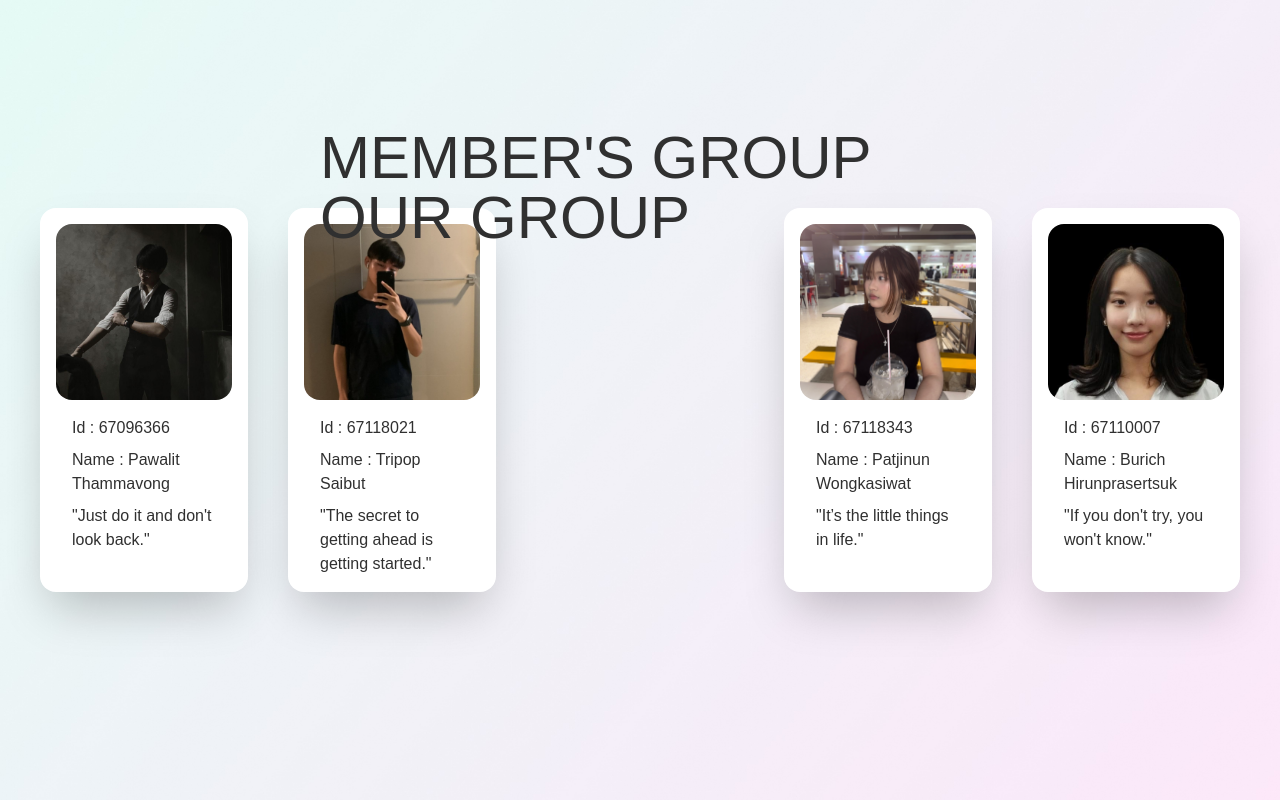
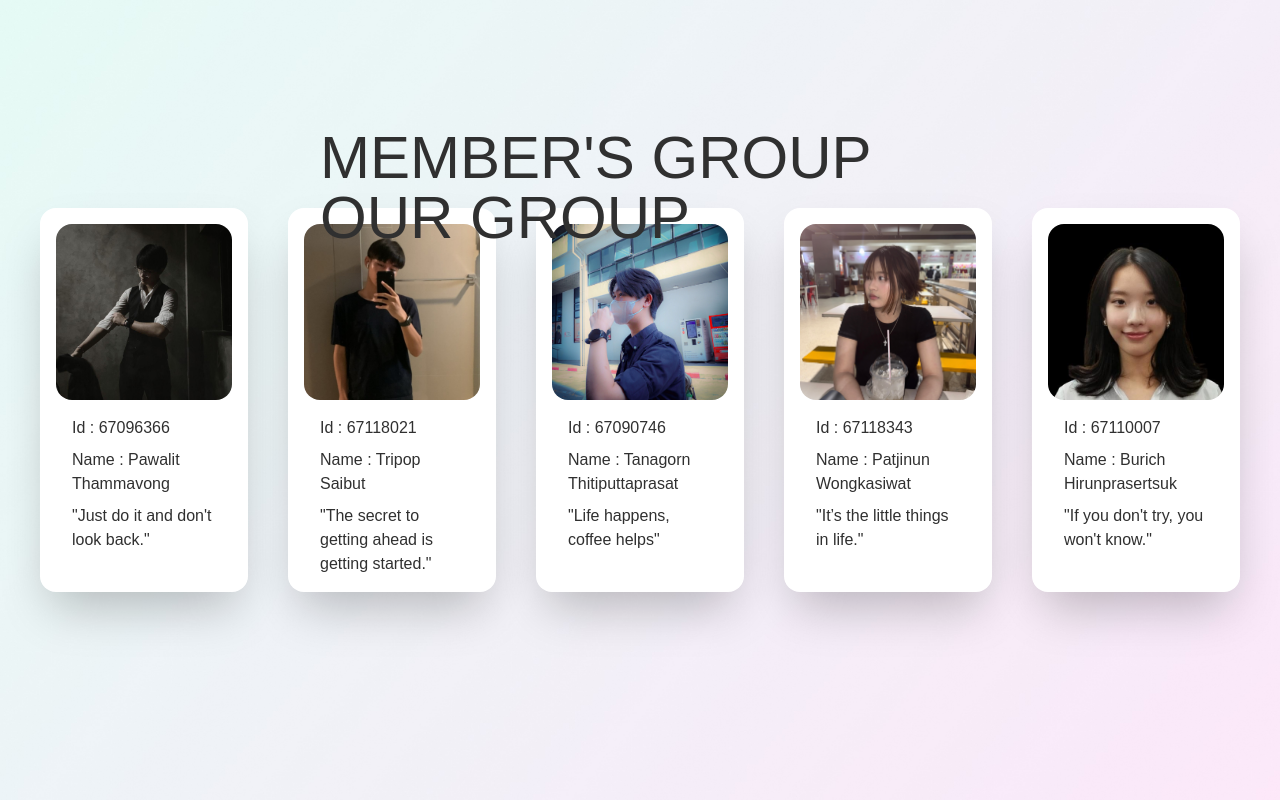
Before and after one commit to grillpork/CSI205_TEAM, a React (Vite) app: page / in a window 1280 px wide. Built offline with nearby package versions, Linux system fonts and the light colour scheme.

Commit message:
Pooh
Upd image

```diff
--- a/src/components/Pooh.jsx
+++ b/src/components/Pooh.jsx
@@ -2,8 +2,21 @@ import React from 'react'
 
 const Pooh = () => {
   return (
-    <div>
-
+    <div className="bg-white p-4 rounded-2xl shadow-2xl w-full font-bold">
+      <img
+        className=" rounded-2xl w-full objent-cover"
+        src="/src/assets/Pooh.jpg"
+        alt="Pooh"
+      />
+      <div className=" space-y-2 px-4 mt-4 text-[#303030]">
+        <p>
+          Id : <span>67090746</span>
+        </p>
+        <p>
+          Name : <span>Tanagorn Thitiputtaprasat</span>
+        </p>
+        <p>"Life happens, coffee helps"</p>
+      </div>
     </div>
   )
 }
```
Also changed, not shown: src/assets/Pooh.jpg (added), src/assets/Pooh.png (deleted).
